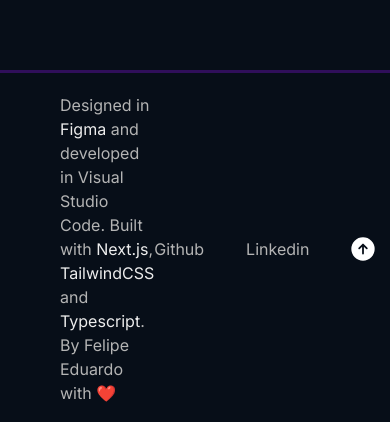
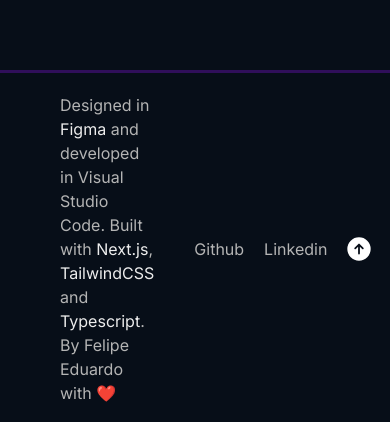
Before and after one commit to Felpezs/Portfolio, a Next.js app: page / in a window 390 px wide. Shown: the part 5552-5974 px from the top of the page. Built offline with nearby package versions, Linux system fonts and the light colour scheme.

Commit message:
feat: responsive footer

```diff
--- a/components/Footer.tsx
+++ b/components/Footer.tsx
@@ -2,7 +2,7 @@
 
 const Footer = () => {
   return (
-    <div className="border-t-[3px] border-secondary-900 text-neutral-600 py-1 px-3 flex justify-between">
+    <div className="flex justify-between gap-2 border-t-[3px] border-secondary-900 px-3 py-1 text-neutral-600">
       <p className="max-w-[700px]">
         Designed in <span className="text-neutral-100">Figma</span> and
         developed in Visual Studio Code. Built with{" "}
@@ -11,7 +11,7 @@
         <span className="text-neutral-100">Typescript</span>. By Felipe Eduardo
         with ❤️
       </p>
-      <div className="flex text-neutral-600 justify-between min-w-[221px] items-center">
+      <div className="flex items-center justify-between gap-1 text-neutral-600">
         <a
           href="https://github.com/Felpezs"
           target="_blank"
```
